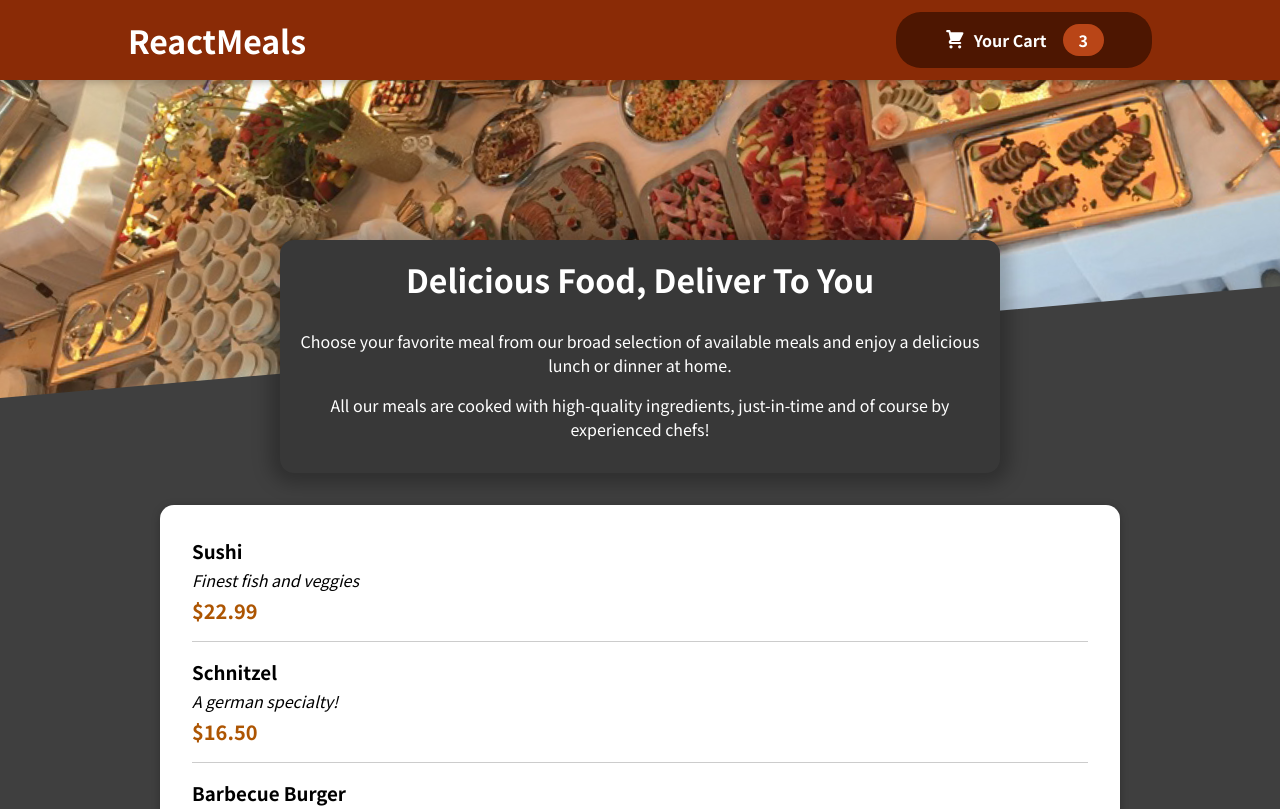
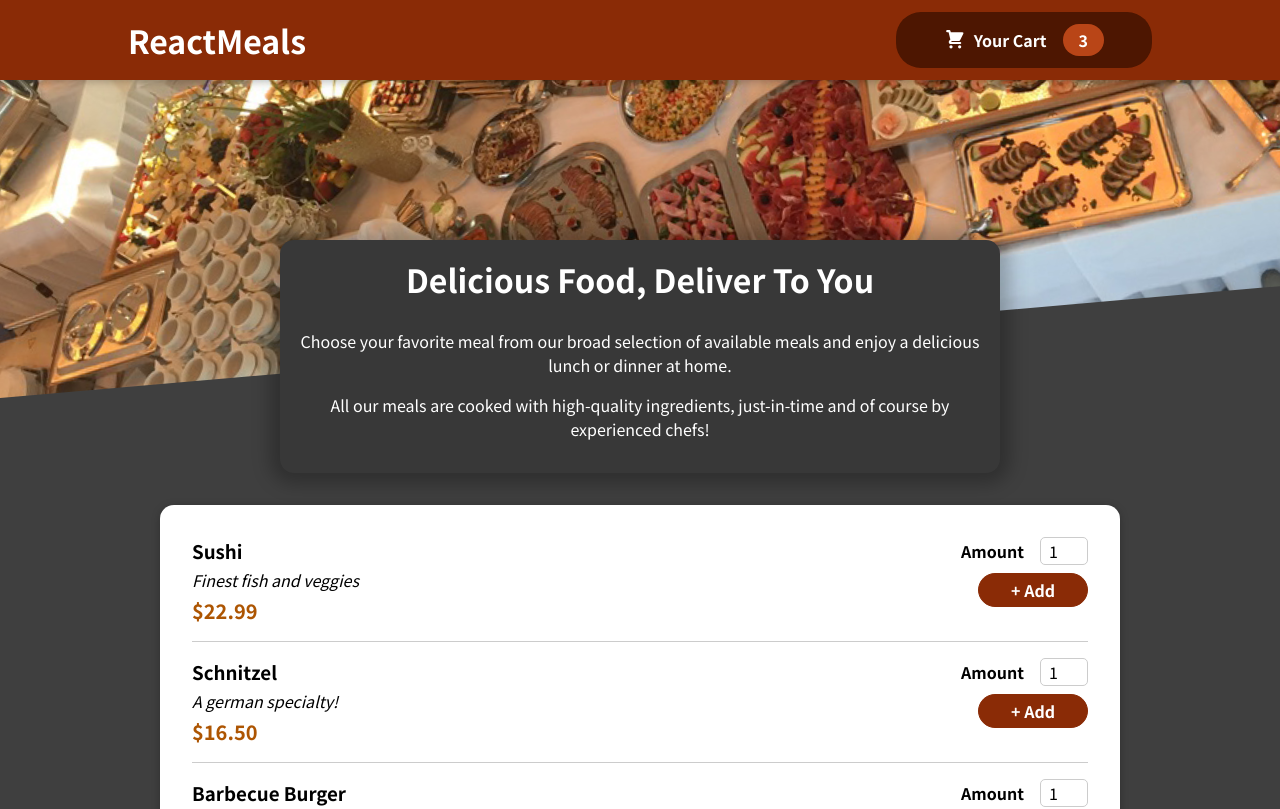
Before and after one commit to sergiy-chumachenko/food-order-app, a React (Create React App) app: page / in a window 1280 px wide. Shown: the top 809 px of the page. Built offline with nearby package versions, Linux system fonts and the light colour scheme.

Commit message:
meal item form & input components have implemented

```diff
--- a/src/components/Meals/AvailableMeals.js
+++ b/src/components/Meals/AvailableMeals.js
@@ -33,6 +33,7 @@
   const mealsList = DUMMY_MEALS.map((meal) => {
     return (
       <MealItem
+        id={meal.id}
         key={meal.id}
         name={meal.name}
         description={meal.description}
--- a/src/components/Meals/MealItem/MealItem.js
+++ b/src/components/Meals/MealItem/MealItem.js
@@ -1,4 +1,5 @@
 import classes from "./MealItem.module.css";
+import MealItemForm from "./MealItemForm";
 
 const MealItem = (props) => {
   const price = `$${props.price.toFixed(2)}`;
@@ -9,7 +10,9 @@
         <div className={classes.description}>{props.description}</div>
         <div className={classes.price}>{price}</div>
       </div>
-      <div></div>
+      <div>
+        <MealItemForm id={props.id} />
+      </div>
     </li>
   );
 };
--- a/src/components/Meals/MealItem/MealItemForm.js
+++ b/src/components/Meals/MealItem/MealItemForm.js
@@ -0,0 +1,22 @@
+import classes from "./MealItemForm.module.css";
+import Input from "../../UI/Input";
+
+const MealItemForm = (props) => {
+  return (
+    <form className={classes.form}>
+      <Input
+        label="Amount"
+        input={{
+          id: "amount_" + props.id,
+          type: "number",
+          min: "1",
+          max: "5",
+          step: "1",
+          defaultValue: "1",
+        }}
+      />
+      <button>+ Add</button>
+    </form>
+  );
+};
+export default MealItemForm;
--- /dev/null
+++ b/src/components/Meals/MealItem/MealItemForm.module.css
@@ -0,0 +1,20 @@
+.form {
+  text-align: right;
+}
+
+.form button {
+  font: inherit;
+  cursor: pointer;
+  background-color: #8a2b06;
+  border: 1px solid #8a2b06;
+  color: white;
+  padding: 0.25rem 2rem;
+  border-radius: 20px;
+  font-weight: bold;
+}
+
+.form button:hover,
+.form button:active {
+  background-color: #641e03;
+  border-color: #641e03;
+}
--- /dev/null
+++ b/src/components/UI/Input.js
@@ -0,0 +1,11 @@
+import classes from "./Input.module.css";
+
+const Input = (props) => {
+  return (
+    <div className={classes.input}>
+      <label htmlFor={props.input.id}>{props.label}</label>
+      <input id={props.input.id} {...props.input} />
+    </div>
+  );
+};
+export default Input;
--- /dev/null
+++ b/src/components/UI/Input.module.css
@@ -0,0 +1,18 @@
+.input {
+  display: flex;
+  align-items: center;
+  margin-bottom: 0.5rem;
+}
+
+.input label {
+  font-weight: bold;
+  margin-right: 1rem;
+}
+
+.input input {
+  width: 3rem;
+  border-radius: 5px;
+  border: 1px solid #ccc;
+  font: inherit;
+  padding-left: 0.5rem;
+}
```
